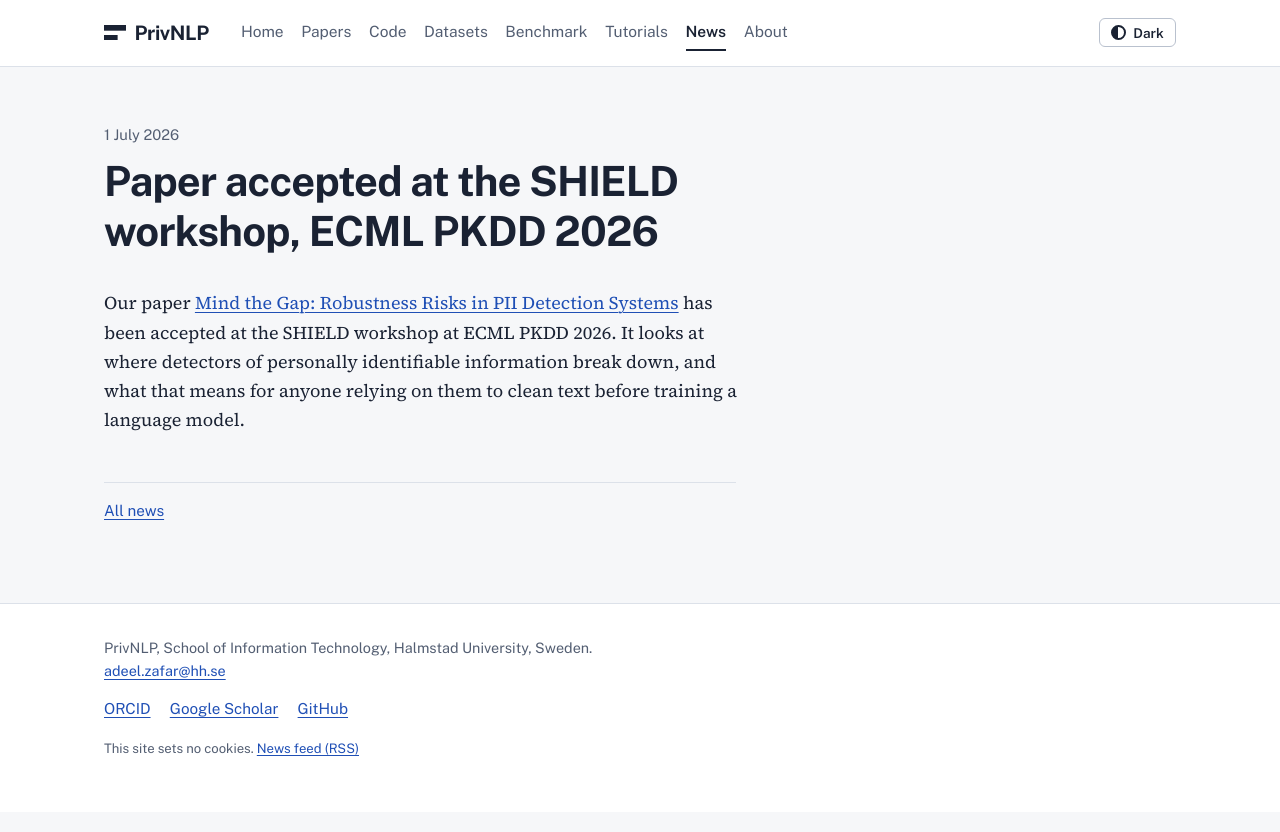
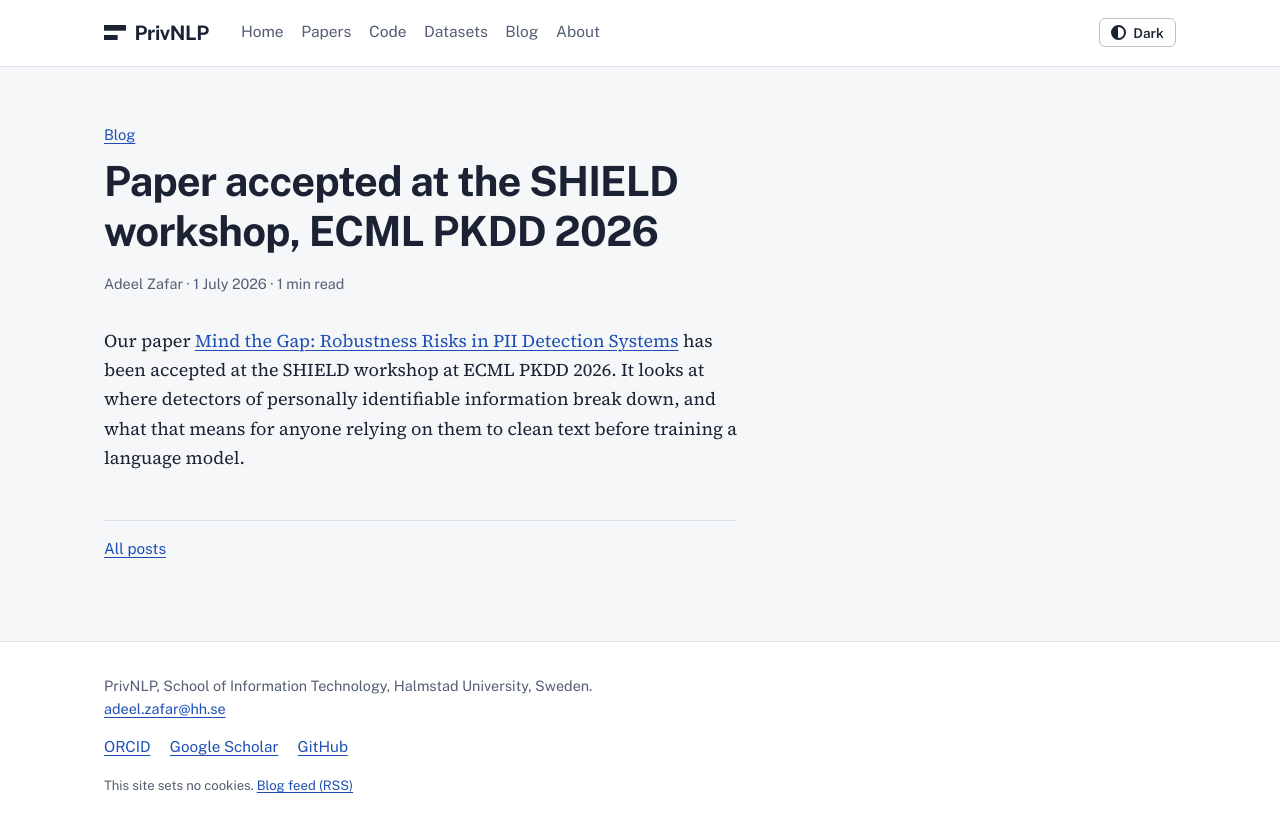
Before and after one commit to Adeelzafar/privnlp, a Jekyll site: the page built from _posts/2026-07-01-shield-workshop-paper.md, in a window 1280 px wide. Shown: the top 832 px of the page. Built offline with Jekyll 4.4.1, drawn with Linux system fonts in a browser that asks for light colours.

Commit message:
Add files via upload

```diff
--- a/_includes/footer.html
+++ b/_includes/footer.html
@@ -7,7 +7,7 @@
     {% include profile-links.html %}
     <p class="footer-small">
       This site sets no cookies{% if site.goatcounter != "" %} and counts visits with GoatCounter, which stores no personal data{% endif %}.
-      <a href="{{ '/news/feed.xml' | relative_url }}">News feed (RSS)</a>
+      <a href="{{ '/blog/feed.xml' | relative_url }}">Blog feed (RSS)</a>
     </p>
   </div>
 </footer>
--- a/_layouts/post.html
+++ b/_layouts/post.html
@@ -1,15 +1,23 @@
 ---
 layout: default
 ---
+{%- assign words = content | strip_html | number_of_words -%}
+{%- assign minutes = words | divided_by: 200 | at_least: 1 -%}
 <div class="wrap">
   <article class="post">
     <header class="page-head">
-      <p class="post-date"><time datetime="{{ page.date | date_to_xmlschema }}">{{ page.date | date: "%-d %B %Y" }}</time></p>
+      <p class="crumb"><a href="{{ '/blog/' | relative_url }}">Blog</a></p>
       <h1>{{ page.title }}</h1>
+      {%- if page.description %}<p class="lede">{{ page.description }}</p>{% endif %}
+      <p class="post-meta">
+        {{ page.author | default: site.author.name }}
+        · <time datetime="{{ page.date | date_to_xmlschema }}">{{ page.date | date: "%-d %B %Y" }}</time>
+        · {{ minutes }} min read
+      </p>
     </header>
     <div class="prose">
       {{ content }}
     </div>
-    <p class="back-link"><a href="{{ '/news/' | relative_url }}">All news</a></p>
+    <p class="back-link"><a href="{{ '/blog/' | relative_url }}">All posts</a></p>
   </article>
 </div>
--- a/assets/css/main.css
+++ b/assets/css/main.css
@@ -327,6 +327,17 @@ mark.leak {
 .news-list-full p { margin: 0; color: var(--muted); }
 @media (max-width: 40rem) { .news-list-full li { grid-template-columns: 1fr; } }
 
+/* ---------- Blog ---------- */
+.post-list { list-style: none; padding: 0; margin: 0; max-width: var(--measure); }
+.post-list li { padding-block: 1.5rem; border-top: 1px solid var(--rule); }
+.post-list li:first-child { border-top: 0; padding-top: 0.5rem; }
+.post-list h2 { font-size: 1.3rem; margin: 0 0 0.3rem; }
+.post-list h2 a { text-decoration: none; }
+.post-list h2 a:hover { text-decoration: underline; }
+.post-list p { margin: 0; }
+.post-list p + p { margin-top: 0.5rem; color: var(--muted); }
+.post-meta { font-family: var(--font-ui); font-size: 0.9rem; color: var(--muted); }
+
 /* ---------- Buttons, status, tags ---------- */
 .button {
   display: inline-flex; align-items: center; gap: 0.35rem;
```
Also changed, not shown: MAINTAINING.md (+7 -5 lines), _data/navigation.yml (+4 -5 lines), blog.html (added, +23 -0 lines).
